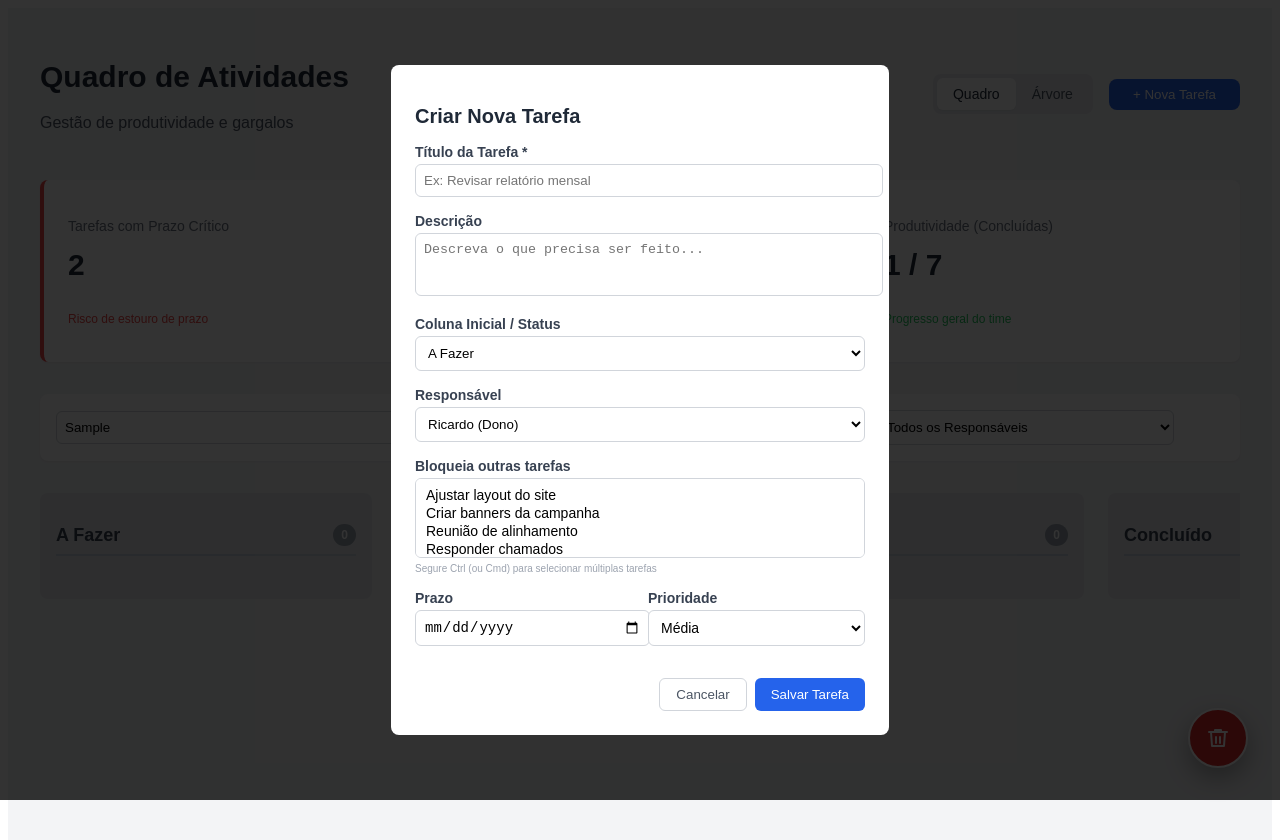
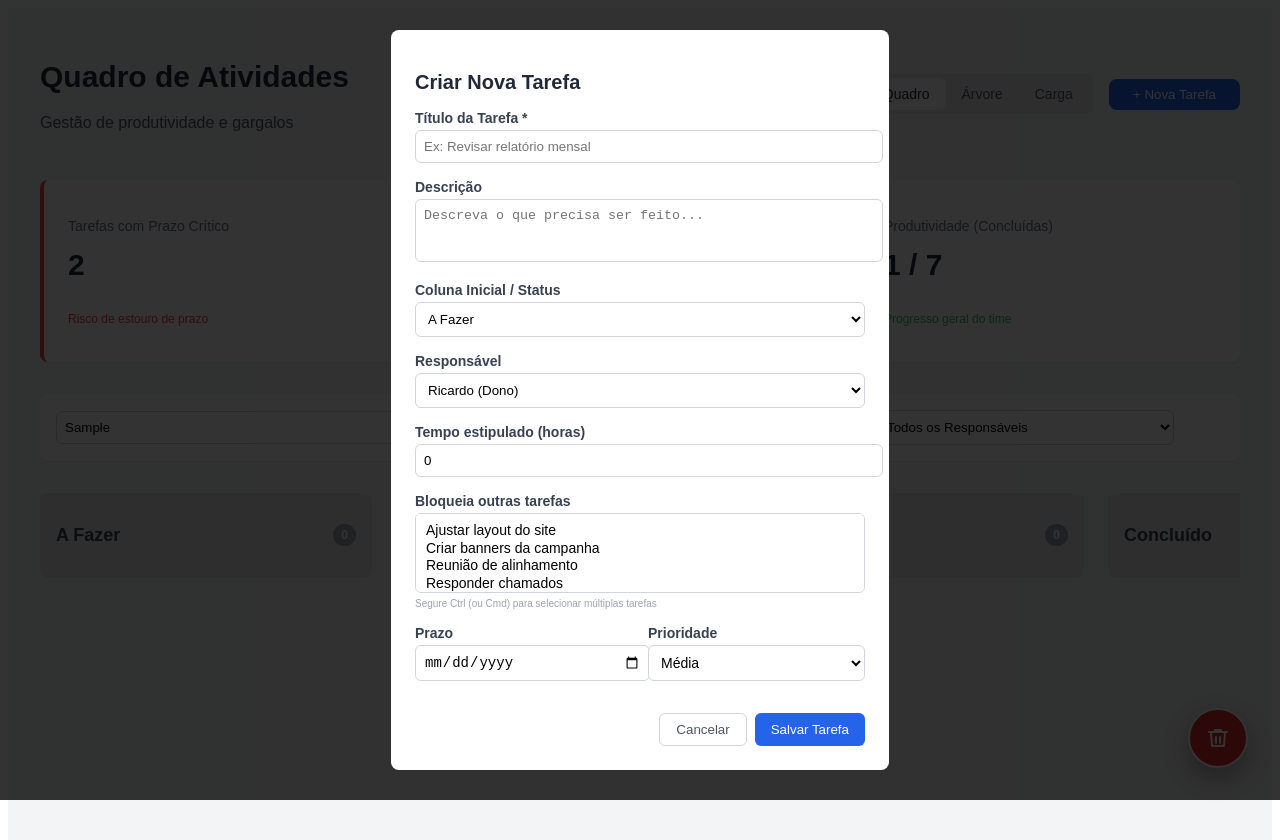
Before and after one commit to joaogabriel700/gerenciador-tarefas-equipe, a React (Vite) app: page / in a window 1280 px wide. Both pictures are taken after typing "Sample" into the empty fields and a click on the button "+ Nova Tarefa". Shown: the top 840 px of the page. Built offline with nearby package versions, Linux system fonts and the light colour scheme.

Commit message:
Implementação de tempo estimado e visualização de carga horária por funcionário

```diff
--- a/src/App.tsx
+++ b/src/App.tsx
@@ -24,14 +24,14 @@ export default function App() {
   const [tarefaEditando, setTarefaEditando] = useState<Task | null>(null);
 
   const [novaTarefa, setNovaTarefa] = useState<Partial<Task>>({
-    title: '', description: '', status: 'A Fazer', assigneeId: '1', deadline: '', priority: 'Média', blocksTasks: []
-  });
+    title: '', description: '', status: 'A Fazer', assigneeId: '1', deadline: '', priority: 'Média', blocksTasks: [], estimatedHours: 0
+  } as any);
 
+  // ESTADOS DE BUSCA, FILTROS E MODO DE VISUALIZAÇÃO
   const [buscaTitulo, setBuscaTitulo] = useState('');
   const [filtroPrioridade, setFiltroPrioridade] = useState('Todas');
   const [filtroResponsavel, setFiltroResponsavel] = useState('Todos');
-
-  const [modoVisao, setModoVisao] = useState<'quadro' | 'arvore'>('quadro');
+  const [modoVisao, setModoVisao] = useState<'quadro' | 'arvore' | 'carga'>('quadro');
 
   const colunas: Status[] = ['A Fazer', 'Em Andamento', 'Revisão', 'Concluído'];
 
@@ -43,7 +43,7 @@ export default function App() {
   const fecharModal = () => {
     setIsModalOpen(false);
     setTarefaEditando(null);
-    setNovaTarefa({ title: '', description: '', status: 'A Fazer', assigneeId: '1', deadline: '', priority: 'Média', blocksTasks: [] });
+    setNovaTarefa({ title: '', description: '', status: 'A Fazer', assigneeId: '1', deadline: '', priority: 'Média', blocksTasks: [], estimatedHours: 0 } as any);
   };
 
   const salvarTarefa = (e: React.FormEvent) => {
@@ -52,7 +52,7 @@ export default function App() {
     if (tarefaEditando) {
       setTasks(prev => prev.map(task =>
         task.id === tarefaEditando.id
-          ? { ...task, ...novaTarefa, blocksTasks: novaTarefa.blocksTasks || [] } as Task
+          ? { ...task, ...novaTarefa, blocksTasks: novaTarefa.blocksTasks || [], estimatedHours: (novaTarefa as any).estimatedHours || 0 } as Task
           : task
       ));
     } else {
@@ -65,6 +65,7 @@ export default function App() {
         deadline: novaTarefa.deadline || '',
         priority: novaTarefa.priority as Priority,
         blocksTasks: novaTarefa.blocksTasks || [],
+        estimatedHours: (novaTarefa as any).estimatedHours || 0,
       };
       setTasks(prev => [...prev, tarefaCriada]);
     }
@@ -74,7 +75,7 @@ export default function App() {
 
   const abrirParaCriar = () => {
     setTarefaEditando(null);
-    setNovaTarefa({ title: '', description: '', status: 'A Fazer', assigneeId: '1', deadline: '', priority: 'Média', blocksTasks: [] });
+    setNovaTarefa({ title: '', description: '', status: 'A Fazer', assigneeId: '1', deadline: '', priority: 'Média', blocksTasks: [], estimatedHours: 0 } as any);
     setIsModalOpen(true);
   };
 
@@ -87,6 +88,7 @@ export default function App() {
   const handleDragStart = (e: React.DragEvent, taskId: string) => e.dataTransfer.setData('taskId', taskId);
   const handleDragOver = (e: React.DragEvent) => e.preventDefault();
 
+  // LÓGICA DE DRAG & DROP COM VALIDAÇÃO DE BLOQUEIO DE TAREFAS
   const handleDrop = (e: React.DragEvent, novaColuna: Status) => {
     const idDaTarefa = e.dataTransfer.getData('taskId');
     const tarefaMovida = tasks.find(t => t.id === idDaTarefa);
@@ -104,6 +106,7 @@ export default function App() {
     let violacao = false;
     let mensagemViolacao = '';
 
+    // Verifica se a tarefa atual depende de outra que ainda não avançou
     const tarefasBloqueadoras = tasks.filter(t => t.blocksTasks && t.blocksTasks.includes(tarefaMovida.id));
 
     for (const bloq of tarefasBloqueadoras) {
@@ -117,9 +120,10 @@ export default function App() {
 
     if (violacao) {
       alert(mensagemViolacao);
-      return;
+      return; // Cancela a atualização de estado, mantendo o card na coluna original
     }
 
+    // Executa a movimentação normalmente caso passe na validação
     setTasks(prev => prev.map(task => task.id === idDaTarefa ? { ...task, status: novaColuna } : task));
   };
 
@@ -130,6 +134,7 @@ export default function App() {
     }
   };
 
+  // Métrica dos cards superiores
   const tarefasCriticas = tasks.filter(t => t.priority === 'Alta' && t.status !== 'Concluído').length;
   const tarefasAtivas = tasks.filter(t => t.status !== 'Concluído');
   const contagemSobrecarga = tarefasAtivas.reduce((acc, task) => {
@@ -156,7 +161,7 @@ export default function App() {
         </div>
 
         <div style={{ display: 'flex', alignItems: 'center', gap: '16px', flexWrap: 'wrap' }}>
-          {/* Alternância de Visualização */}
+          {/* Botões de alternância de visualização */}
           <div style={{ display: 'flex', backgroundColor: '#e5e7eb', padding: '4px', borderRadius: '8px' }}>
             <button
               onClick={() => setModoVisao('quadro')}
@@ -169,6 +174,12 @@ export default function App() {
               style={{ padding: '8px 16px', borderRadius: '6px', fontSize: '0.875rem', fontWeight: '500', cursor: 'pointer', border: 'none', transition: 'all 0.2s', backgroundColor: modoVisao === 'arvore' ? '#ffffff' : 'transparent', boxShadow: modoVisao === 'arvore' ? '0 1px 2px 0 rgba(0, 0, 0, 0.05)' : 'none', color: modoVisao === 'arvore' ? '#1f2937' : '#4b5563' }}
             >
               Árvore
+            </button>
+            <button
+              onClick={() => setModoVisao('carga')}
+              style={{ padding: '8px 16px', borderRadius: '6px', fontSize: '0.875rem', fontWeight: '500', cursor: 'pointer', border: 'none', transition: 'all 0.2s', backgroundColor: modoVisao === 'carga' ? '#ffffff' : 'transparent', boxShadow: modoVisao === 'carga' ? '0 1px 2px 0 rgba(0, 0, 0, 0.05)' : 'none', color: modoVisao === 'carga' ? '#1f2937' : '#4b5563' }}
+            >
+              Carga
             </button>
           </div>
 
@@ -239,16 +250,16 @@ export default function App() {
 
       {/* MODOS DE VISUALIZAÇÃO */}
       {modoVisao === 'quadro' ? (
-        /* KANBAN HORIZONTAL - CATEGORIAS LADO A LADO COM SCROLL HORIZONTAL */
-        <div style={{ display: 'flex', gap: '24px', overflowX: 'auto', paddingBottom: '24px', alignItems: 'flex-start' }}>
+        /* KANBAN TRADICIONAL */
+        <div style={{ display: 'flex', gap: '24px', overflowX: 'auto', paddingBottom: '4px' }}>
           {colunas.map((coluna) => (
             <div
               key={coluna}
-              style={{ backgroundColor: '#e5e7eb', padding: '16px', borderRadius: '8px', minWidth: '300px', width: '300px', display: 'flex', flexDirection: 'column', gap: '12px', maxHeight: '600px', overflowY: 'auto' }}
+              style={{ backgroundColor: '#e5e7eb', padding: '16px', borderRadius: '8px', minWidth: '300px', width: '300px', display: 'flex', flexDirection: 'column', maxHeight: '600px' }}
               onDragOver={handleDragOver}
               onDrop={(e) => handleDrop(e, coluna)}
             >
-              <h2 style={{ fontWeight: '700', fontSize: '1.125rem', color: '#374151', display: 'flex', justifyContent: 'space-between', alignItems: 'center', borderBottom: '2px solid #cbd5e1', paddingBottom: '8px' }}>
+              <h2 style={{ fontWeight: '700', fontSize: '1.125rem', marginBottom: '16px', color: '#374151', display: 'flex', justifyContent: 'space-between', alignItems: 'center' }}>
                 {coluna}
                 <span style={{ backgroundColor: '#9ca3af', color: '#ffffff', fontSize: '0.75rem', padding: '4px 8px', borderRadius: '9999px' }}>
                   {tasks
@@ -260,7 +271,7 @@ export default function App() {
                 </span>
               </h2>
 
-              <div style={{ display: 'flex', flexDirection: 'column', gap: '12px' }}>
+              <div style={{ display: 'flex', flexDirection: 'column', gap: '12px', overflowY: 'auto', paddingRight: '8px' }}>
                 {tasks
                   .filter((task) => task.status === coluna)
                   .filter(task => task.title.toLowerCase().includes(buscaTitulo.toLowerCase()))
@@ -288,6 +299,10 @@ export default function App() {
                         </div>
                       )}
 
+                      <div style={{ marginTop: '8px', fontSize: '0.75rem', color: '#4b5563' }}>
+                        <strong>Tempo Previsto:</strong> {task.estimatedHours || 0}h
+                      </div>
+
                       <div style={{ marginTop: '12px', display: 'flex', justifyContent: 'space-between', alignItems: 'center', fontSize: '0.75rem', fontWeight: '500', color: '#9ca3af' }}>
                         <span style={{ backgroundColor: '#f3f4f6', padding: '4px 8px', borderRadius: '4px' }}>
                           📅 {task.deadline || 'Sem prazo'}
@@ -304,7 +319,7 @@ export default function App() {
             </div>
           ))}
         </div>
-      ) : (
+      ) : modoVisao === 'arvore' ? (
         /* VISUALIZAÇÃO EM ÁRVORE - FLUXOGRAMA COM CAIXAS E LINHAS */
         <div style={{ backgroundColor: '#ffffff', padding: '32px', borderRadius: '12px', boxShadow: '0 1px 2px 0 rgba(0, 0, 0, 0.05)', border: '1px solid #d1d5db', maxWidth: '800px', margin: '0 auto' }}>
           <h2 style={{ fontSize: '1.125rem', fontWeight: '700', color: '#1f2937', marginBottom: '32px', borderBottom: '1px solid #e5e7eb', paddingBottom: '12px' }}>Árvore de Dependências entre Tarefas</h2>
@@ -445,6 +460,44 @@ export default function App() {
             ))}
           </div>
         </div>
+      ) : (
+        /* VISUALIZAÇÃO DE CARGA DE TRABALHO POR FUNCIONÁRIO */
+        <div style={{ backgroundColor: '#ffffff', padding: '32px', borderRadius: '12px', boxShadow: '0 1px 2px 0 rgba(0, 0, 0, 0.05)', border: '1px solid #d1d5db', maxWidth: '800px', margin: '0 auto' }}>
+          <h2 style={{ fontSize: '1.125rem', fontWeight: '700', color: '#1f2937', marginBottom: '24px', borderBottom: '1px solid #e5e7eb', paddingBottom: '12px' }}>Carga de Trabalho (Horas Previstas por Colaborador)</h2>
+
+          <div style={{ display: 'flex', flexDirection: 'column', gap: '20px' }}>
+            {mockUsers.map(user => {
+              const tarefasUser = tasks.filter(t => t.assigneeId === user.id && t.status !== 'Concluído');
+              const totalHoras = tarefasUser.reduce((acc, t) => acc + ((t as any).estimatedHours || 0), 0);
+
+              return (
+                <div key={user.id} style={{ border: '1px solid #e5e7eb', padding: '16px', borderRadius: '8px', backgroundColor: '#f9fafb' }}>
+                  <div style={{ display: 'flex', justifyContent: 'space-between', marginBottom: '12px', fontWeight: '600', fontSize: '0.875rem' }}>
+                    <span>{user.name}</span>
+                    <span>Total: {totalHoras} Horas</span>
+                  </div>
+
+                  {tarefasUser.length > 0 ? (
+                    <div style={{ display: 'flex', flexDirection: 'column', gap: '8px', maxHeight: '150px', overflowY: 'auto' }}>
+                      {tarefasUser.map(t => (
+                        <div
+                          key={t.id}
+                          onClick={() => abrirParaEditar(t)}
+                          style={{ display: 'flex', justifyContent: 'space-between', padding: '8px 12px', backgroundColor: '#ffffff', border: '1px solid #e5e7eb', borderRadius: '6px', fontSize: '0.75rem', cursor: 'pointer' }}
+                        >
+                          <span style={{ fontWeight: '500' }}>{t.title}</span>
+                          <span style={{ color: '#2563eb', fontWeight: '700' }}>{(t as any).estimatedHours || 0}h</span>
+                        </div>
+                      ))}
+                    </div>
+                  ) : (
+                    <span style={{ fontSize: '0.75rem', color: '#9ca3af' }}>Nenhuma tarefa pendente</span>
+                  )}
+                </div>
+              );
+            })}
+          </div>
+        </div>
       )}
 
       {/* LIXEIRA FLUTUANTE */}
@@ -570,6 +623,18 @@ export default function App() {
                 </select>
               </div>
 
+              {/* Tempo Estimado */}
+              <div>
+                <label style={{ display: 'block', fontSize: '0.875rem', fontWeight: '600', color: '#374151' }}>Tempo estipulado (horas)</label>
+                <input
+                  type="number"
+                  min="0"
+                  style={{ marginTop: '4px', width: '100%', borderRadius: '6px', border: '1px solid #d1d5db', padding: '8px', outline: 'none' }}
+                  value={(novaTarefa as any).estimatedHours || 0}
+                  onChange={e => setNovaTarefa({ ...novaTarefa, estimatedHours: Number(e.target.value) } as any)}
+                />
+              </div>
+
               {/* Campo para bloquear outras tarefas */}
               <div>
                 <label style={{ display: 'block', fontSize: '0.875rem', fontWeight: '600', color: '#374151' }}>Bloqueia outras tarefas</label>
```
